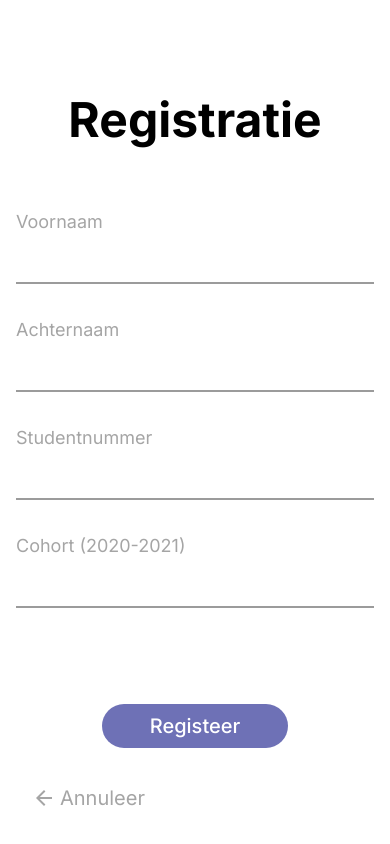
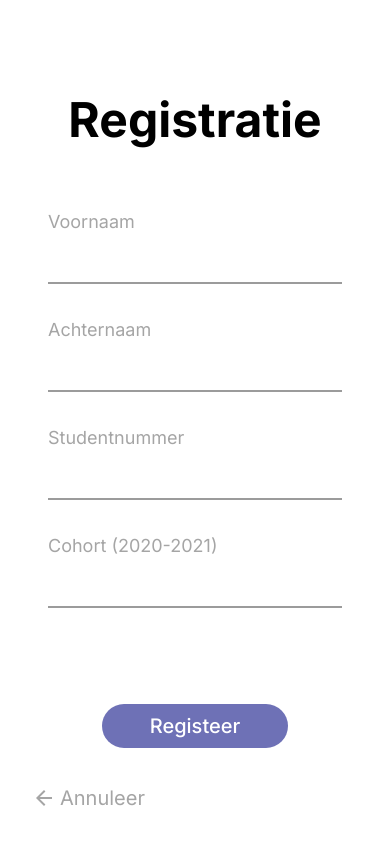
Before and after one commit to Sintayu-de-Kuiper/inventory-management-system, a Next.js app: page /register in a window 390 px wide. Built offline with nearby package versions, Linux system fonts and the light colour scheme.

Commit message:
Fix responsiveness

```diff
--- a/src/app/register/page.tsx
+++ b/src/app/register/page.tsx
@@ -37,7 +37,7 @@ export default function Register() {
   return (
     <main
       className={
-        "relative flex h-screen min-h-screen flex-col items-center justify-center"
+        "relative flex min-h-screen flex-col items-center justify-center px-8 py-12"
       }
     >
       <Head>
```
